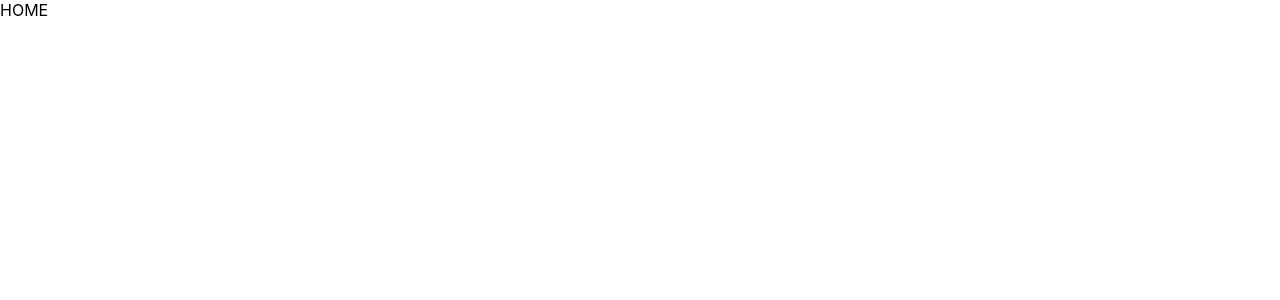
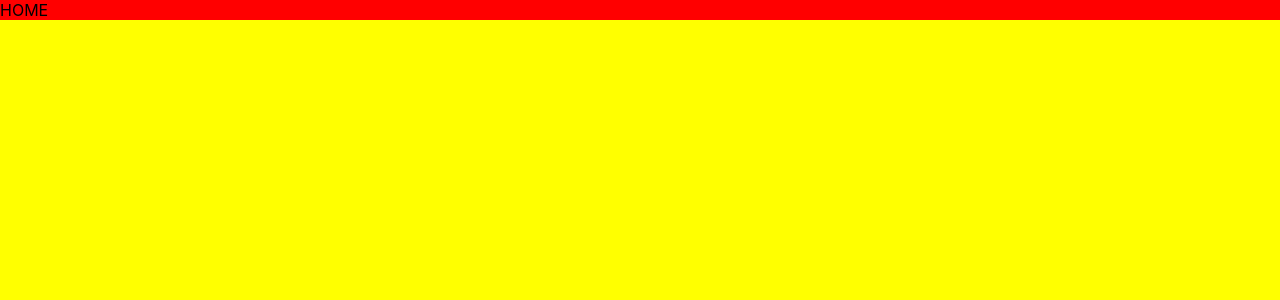
Before and after one commit to LucasMagaldi/seven, a React (Create React App) app in the folder seven-frontend/: page / in a window 1280 px wide. Shown: the top 300 px of the page. Built offline with nearby package versions, Linux system fonts and the light colour scheme.

Commit message:
[add] styles components

```diff
--- a/seven-frontend/package.json
+++ b/seven-frontend/package.json
@@ -18,6 +18,7 @@
     "test": "react-scripts test",
     "eject": "react-scripts eject"
   },
+
   "eslintConfig": {
     "extends": [
       "react-app",
--- a/seven-frontend/src/index.jsx
+++ b/seven-frontend/src/index.jsx
@@ -1,11 +1,16 @@
 import React from 'react';
 import ReactDOM from 'react-dom/client';
+import { ThemeProvider } from 'styled-components';
 import './index.css';
+
+import { theme } from './styles/theme';
+import GlobalStyles from './styles/global-styles';
 import App from './templates/App/App';
 
 const root = ReactDOM.createRoot(document.getElementById('root'));
 root.render(
   <React.StrictMode>
-    <App />
+      <App />
+      <GlobalStyles/>
   </React.StrictMode>
 );
--- /dev/null
+++ b/seven-frontend/src/styles/global-styles.js
@@ -0,0 +1,14 @@
+import { createGlobalStyle } from "styled-components";
+
+const GlobalStyles = createGlobalStyle`
+    * {
+        margin:0;
+        padding:0;
+    }
+
+    body {
+        background: yellow;
+    }
+`
+
+export default GlobalStyles
--- /dev/null
+++ b/seven-frontend/src/styles/theme.js
@@ -0,0 +1,9 @@
+export const theme = {
+    colors: {
+      mainBg: 'red',
+      secondaryBg: 'blue'
+    },
+    fonts: {
+
+    }
+}
--- a/seven-frontend/src/templates/App/App.jsx
+++ b/seven-frontend/src/templates/App/App.jsx
@@ -1,10 +1,11 @@
 import React from "react";
+import { Wrapper } from './styles'
 
 function App() {
   return (
-    <div className="App">
+    <Wrapper className="App">
       HOME
-    </div>
+    </Wrapper>
   );
 }
 
--- a/seven-frontend/src/templates/App/styles.js
+++ b/seven-frontend/src/templates/App/styles.js
@@ -1 +1,5 @@
 import styled from "styled-components";
+
+export const Wrapper = styled.div`
+    background: red;
+`
```
